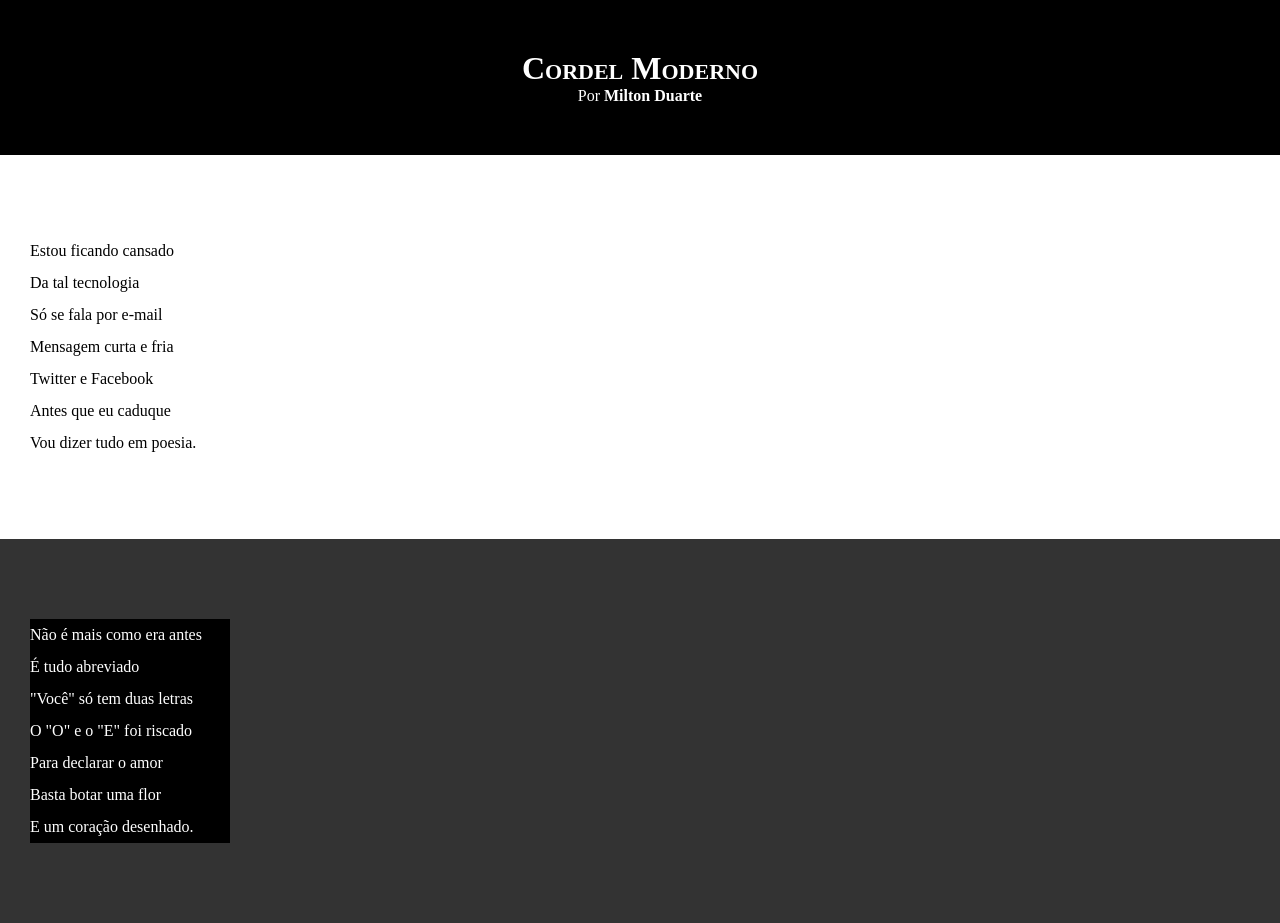
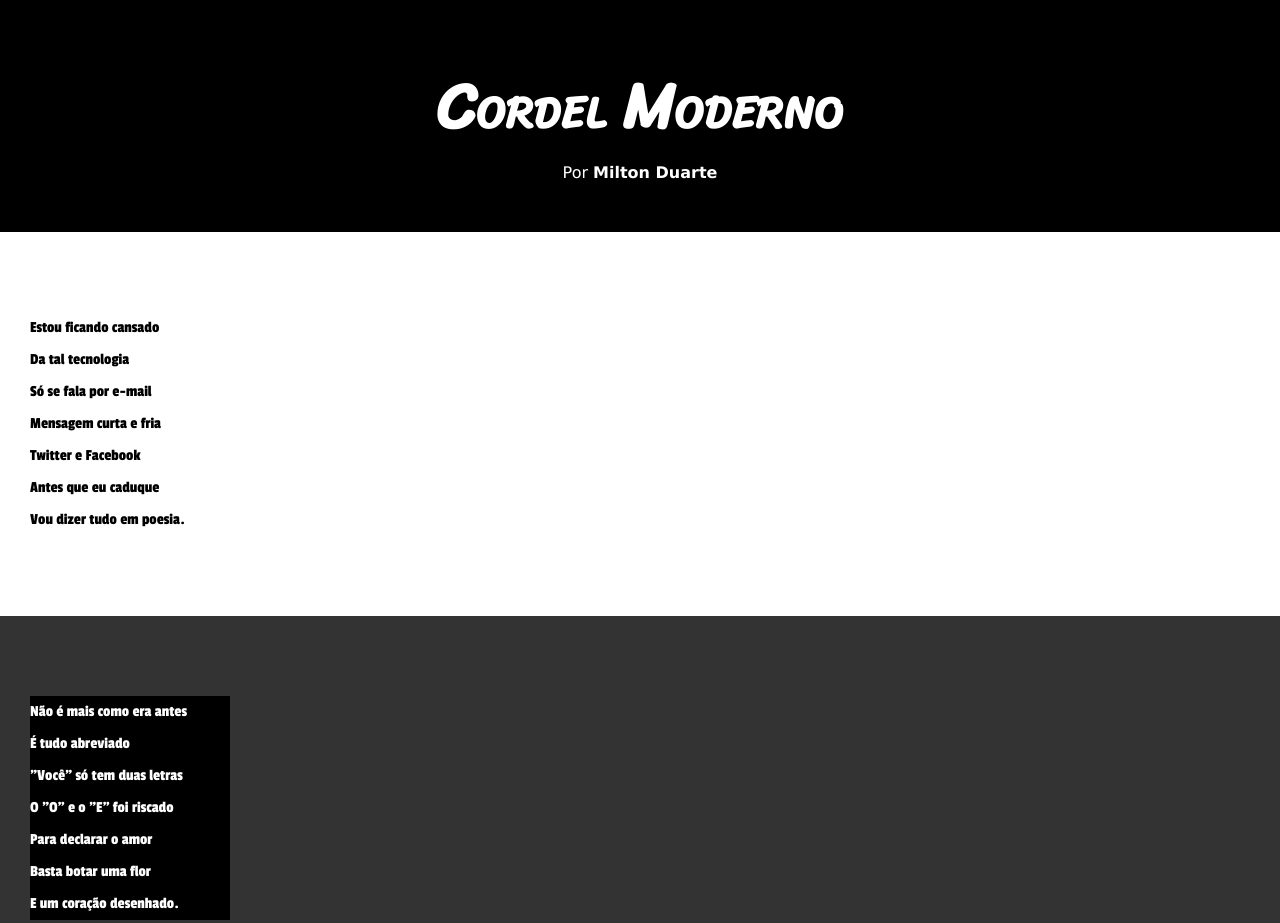
Before and after one commit to IgorLohanX/Html-css, a plain HTML site: page desafio/d012/index.html in a window 1280 px wide. Shown: the top 923 px of the page. Drawn offline with Linux system fonts and the light colour scheme.

Commit message:
att comandos

```diff
--- a/desafio/d012/estilo/style.css
+++ b/desafio/d012/estilo/style.css
@@ -1,13 +1,24 @@
 @charset "UTF-8";
+
+@import url('https://fonts.googleapis.com/css2?family=Passion+One:wght@400;700;900&display=swap');
+@import url('https://fonts.googleapis.com/css2?family=Sriracha&display=swap');
+
 
 * {
     margin: 0px;
     padding: 0px;
 }
 
+:root {
+    --fonte1: Verdana, Geneva, Tahoma, sans-serif;
+    --fonte2: 'Sriracha', cursive;
+    --fonte3: 'Passion One', sans-serif;
+}
+
 html, body {
     min-height: 100%;
     background-color: darkgray;
+    font-family: var(--fonte1);
 }
 
 header {
@@ -21,7 +32,8 @@ header > h1 {
 /*  text-transform: uppercase;  uppercase transforma tudo em maiscula*/
     font-variant: small-caps; /* usado para alterar a variação de fonte, small-caps é para
                                  deixar todas em maiscula, só que pequeno*/
-
+    font-family: var(--fonte2);
+    font-size: 4em;
 }
 
 header > p {
@@ -43,6 +55,7 @@ section {
     padding-bottom: 10vh;
     line-height: 2em;
     padding-left: 30px;
+    font-family: var(--fonte3);
 }
 
 section.normal {
```
Also changed, not shown: comandos/comandoscss.txt (added), comandos/tagshtml.txt (added).
